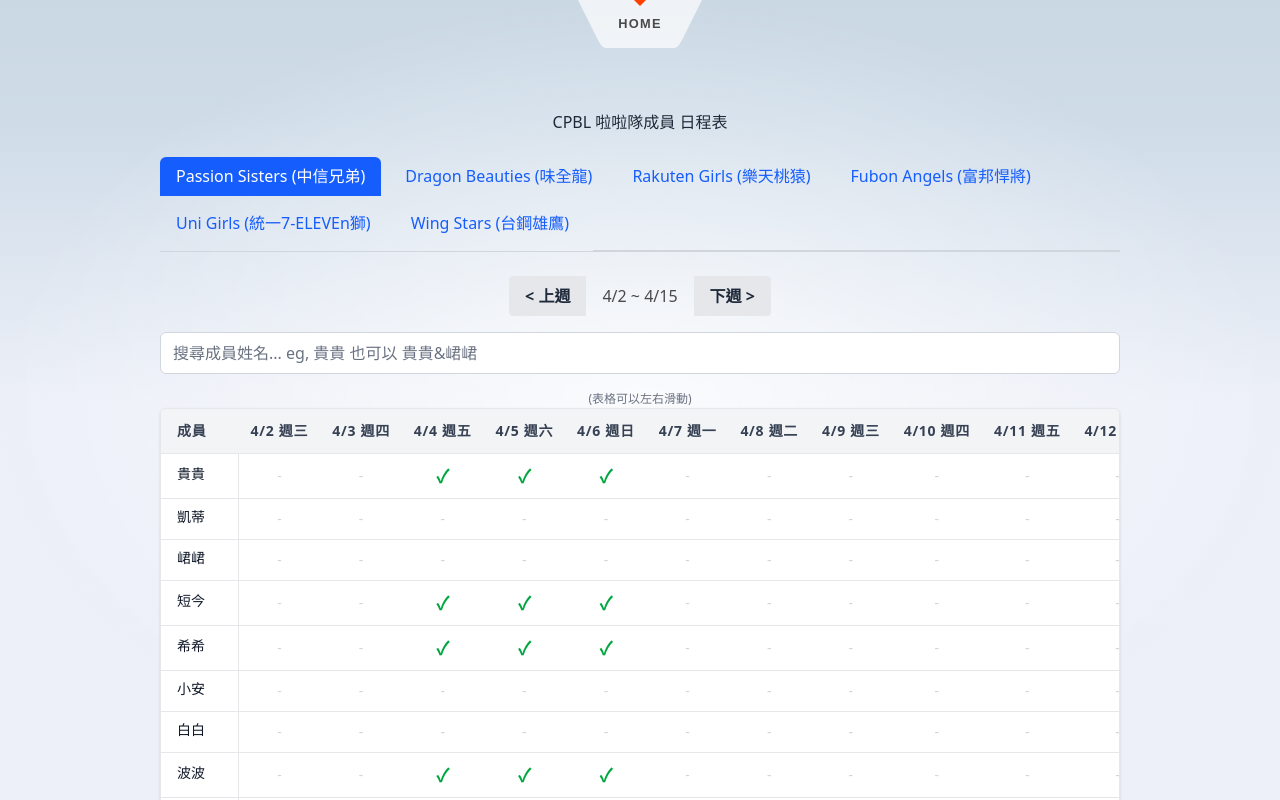
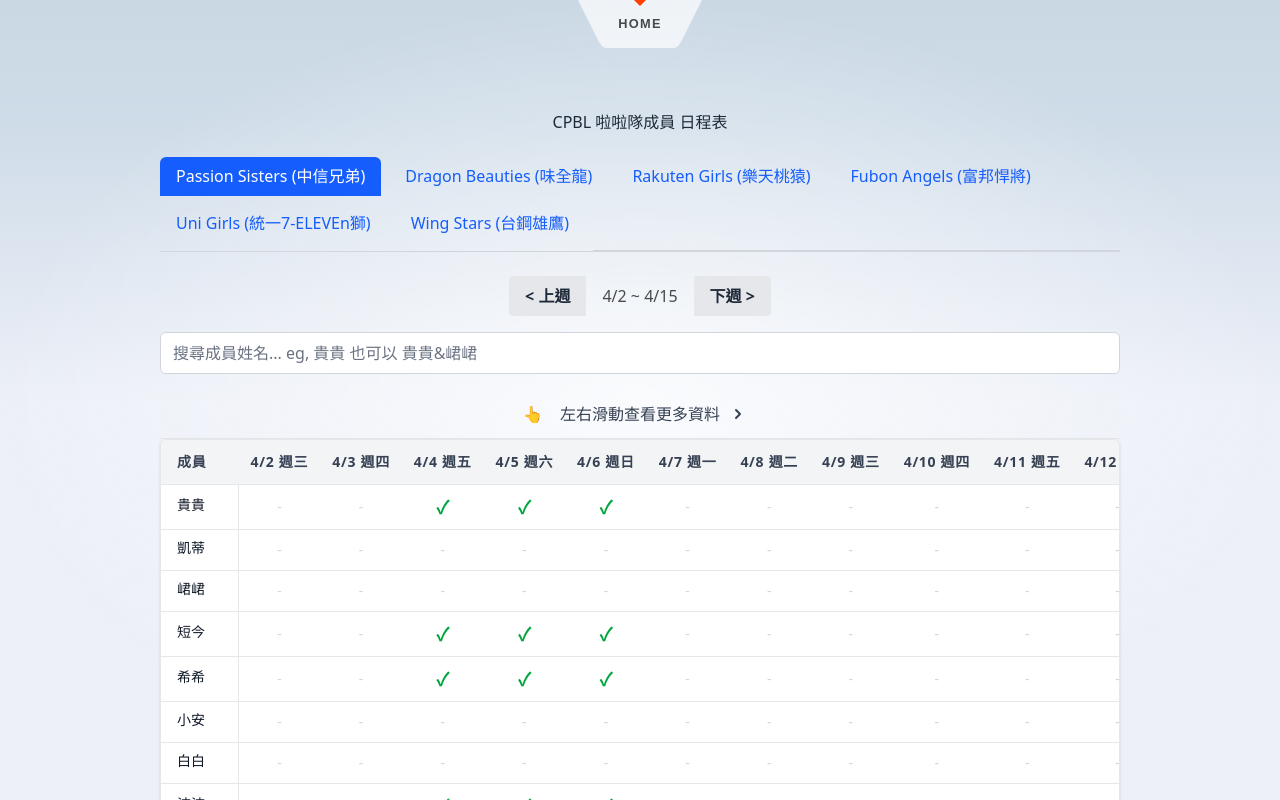
Before and after one commit to mpizza/cheerdate, a SvelteKit app: page / in a window 1280 px wide. Shown: the top 800 px of the page. Built offline with nearby package versions, Linux system fonts and the light colour scheme.

Commit message:
add animaion to let user know how to scroll

```diff
--- /dev/null
+++ b/src/lib/components/slider-tip.svelte
@@ -0,0 +1,21 @@
+<div class= "p-3 border-b border-gray-200 flex items-center justify-center text-gray-700">
+  <span class="hand-slide-animation mr-2">👆</span>
+  <span>左右滑動查看更多資料</span>
+  <span class="inline-block ml-2">
+    <svg xmlns="http://www.w3.org/2000/svg" class="h-5 w-5" viewBox="0 0 20 20" fill="currentColor">
+      <path fill-rule="evenodd" d="M7.293 14.707a1 1 0 010-1.414L10.586 10 7.293 6.707a1 1 0 011.414-1.414l4 4a1 1 0 010 1.414l-4 4a1 1 0 01-1.414 0z" clip-rule="evenodd" />
+    </svg>
+  </span>
+</div>
+
+<style>
+  @keyframes slideRL {
+    0%, 100% { transform: translateX(0); }
+    50% { transform: translateX(-10px); }
+  }
+
+  .hand-slide-animation {
+    animation: slideRL 1.5s infinite;
+    display: inline-block;
+  }
+</style>
--- a/src/routes/+page.svelte
+++ b/src/routes/+page.svelte
@@ -2,6 +2,7 @@
 	import { onMount } from 'svelte';
 	import { Icon, Link} from 'svelte-hero-icons';
 	import IconItem from '$lib/components/icon.svelte';
+	import SliderTip from '$lib/components/slider-tip.svelte';
 	import ogImage from '$lib/images/ogmain.png';
 	import { teamsData, type Member, type Team } from '$lib/data/teamsData';
 
@@ -150,7 +151,7 @@
 			/>
 		</div>
 	{/if}
-	<p class="text-xs text-gray-500 mt-2 text-center">(表格可以左右滑動)</p>
+	<SliderTip></SliderTip>
 	{#if activeTeamId && dateDisplayRange.length > 0}
 		<div class="overflow-x-auto border border-gray-200 rounded-md shadow-sm">
 			<table class="min-w-full divide-y divide-gray-200 text-sm">
@@ -281,3 +282,19 @@
 		<p class="text-center text-gray-500 py-8">正在載入日期...</p>
 	{/if}
 </div>
+
+<style>
+	.animate-bounce {
+		animation: bounce 1s infinite;
+	}
+
+	@keyframes bounce {
+		0%,
+		100% {
+			transform: translateX(0);
+		}
+		50% {
+			transform: translateX(5px);
+		}
+	}
+</style>
```
